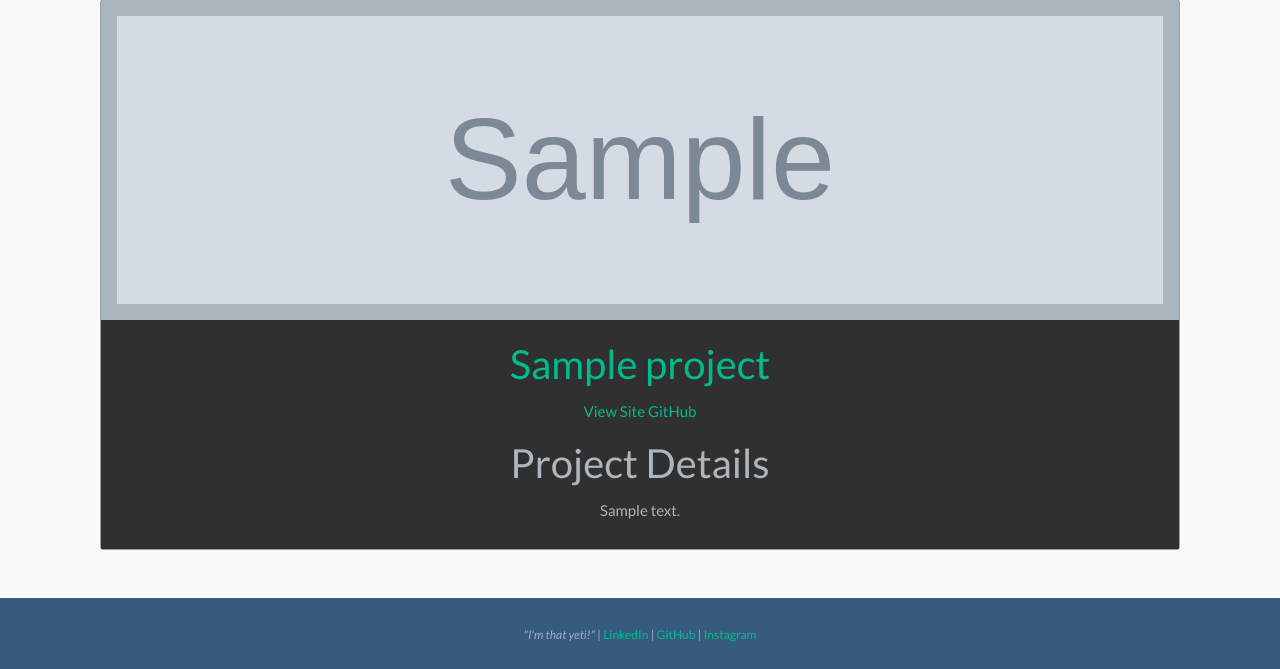
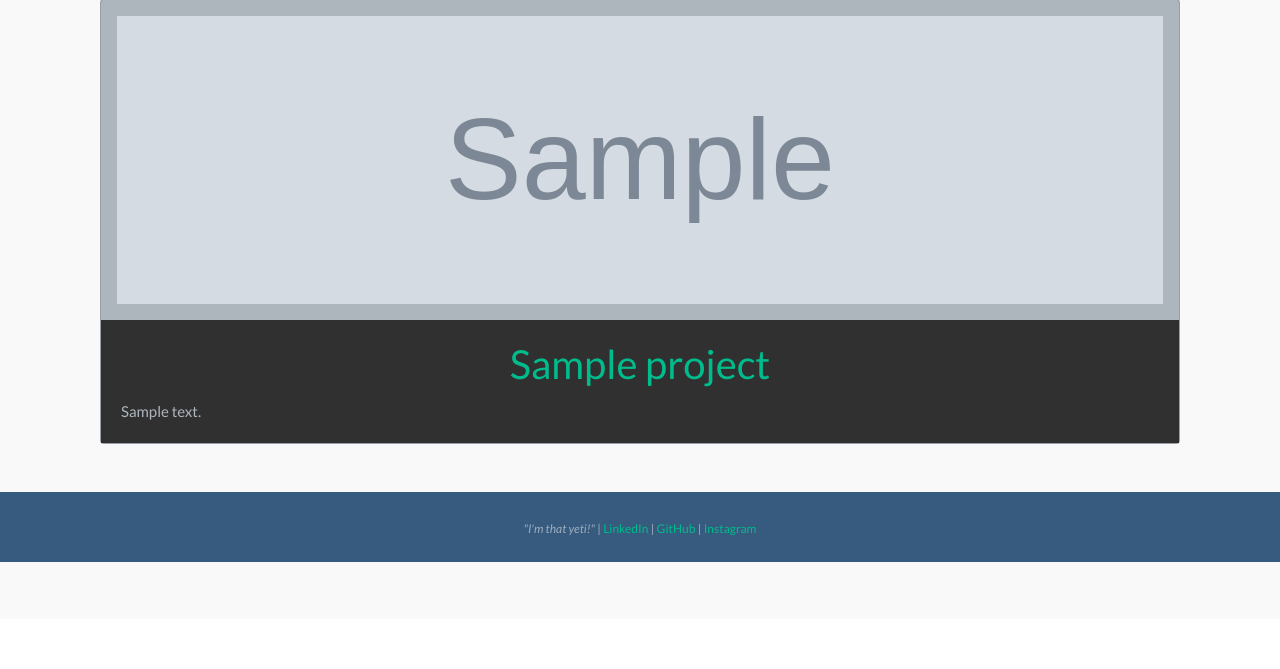
Before and after one commit to matthewkdies/website_v2, a Django app: page /portfolio/ in a window 1280 px wide. Shown: the part 181-850 px from the top of the page. After the commit the page ends 743 px from the top, so only its background shows below. Run offline with Django 4.2, Linux system fonts and the light colour scheme; tables that the repository leaves empty hold one stand-in row (values such as "Sample post"); grey boxes marked "Sample" are stand-in pictures; some libraries are stand-ins or nearby versions.

Commit message:
Removing links from project main page.

```diff
--- a/website_v2/templates/pages/projects.html
+++ b/website_v2/templates/pages/projects.html
@@ -15,22 +15,19 @@
 					{{ project.title }}
 				</a>
 			</h2>
-			<div class="text-center">
+			{% comment %} <div class="text-center">
 				<span class="card-text">
                     <a href="{{ project.live_site }}">
                         View Site
                     </a>
                 </span>
+				<span class="separator"> | </span>
 				<span class="card-text">
-                    <a href="{{ project.github }}">
+                    <a href="{{ project.github_link }}">
                         GitHub
                     </a>
                 </span>
-			</div>
-			<div class="text-center py-2 mt-2">
-				<h2 class="card-title text-center">
-                Project Details
-                </h2>
+			</div> {% endcomment %}
 				<p class="card-text">
 					{{ project.description }}
                 </p>
```
